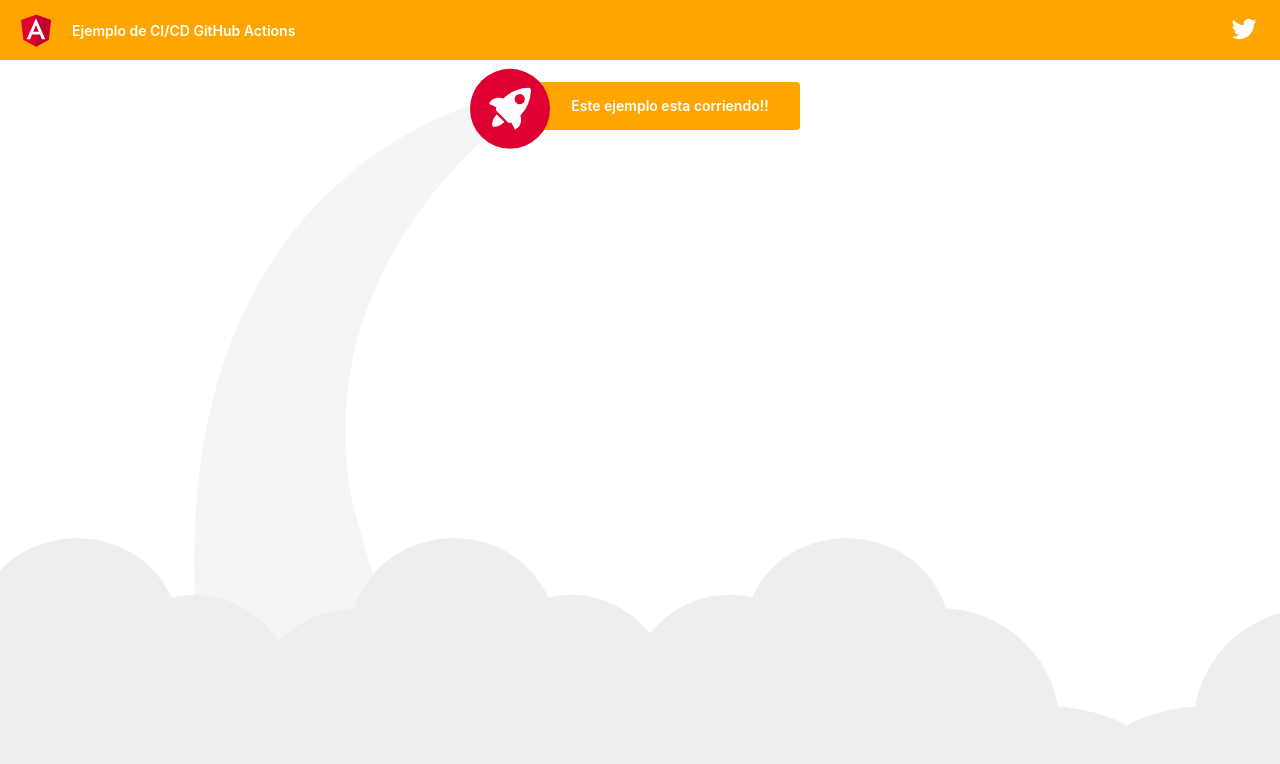
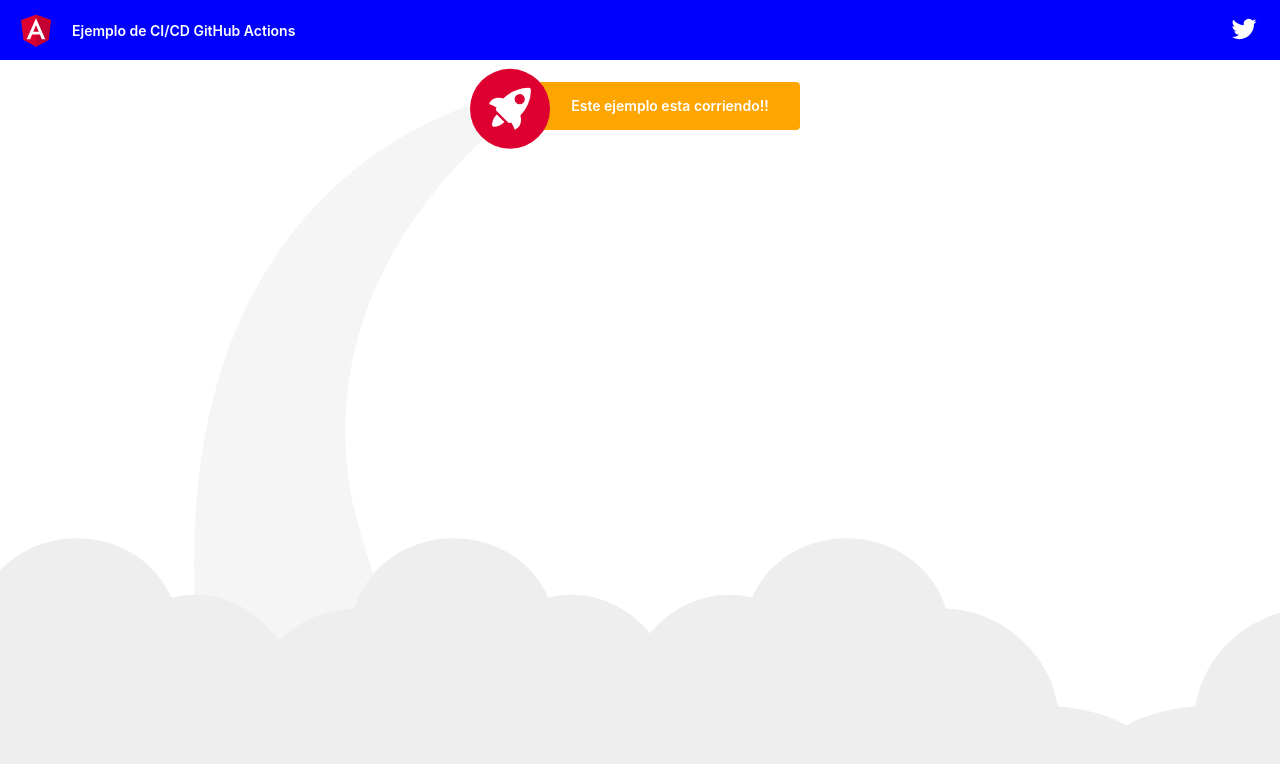
Before and after one commit to hsosa651/example, an Angular app: page / in a window 1280 px wide. Shown: the top 764 px of the page. Built offline with nearby package versions, Linux system fonts and the light colour scheme.

Commit message:
Test Banorte

```diff
--- a/src/app/app.component.html
+++ b/src/app/app.component.html
@@ -42,7 +42,7 @@
     height: 60px;
     display: flex;
     align-items: center;
-    background-color: orange;
+    background-color: blue;
     color: white;
     font-weight: 600;
   }
```
